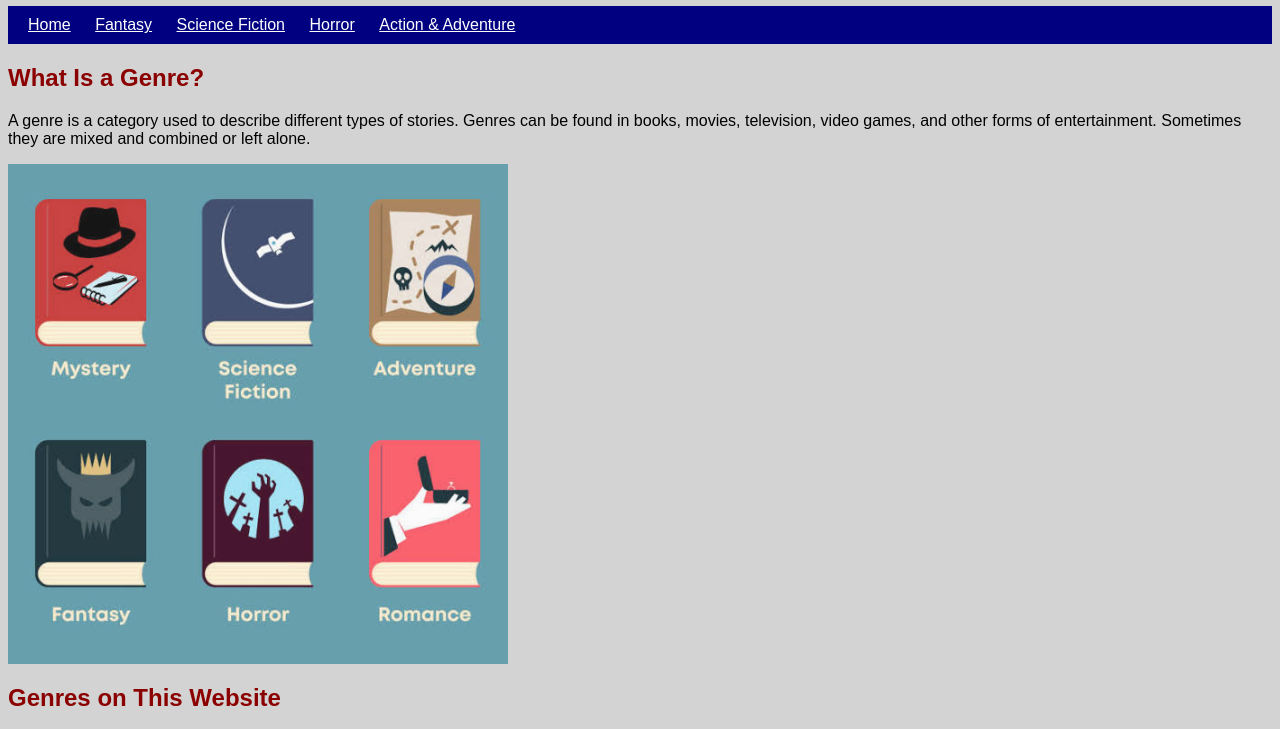
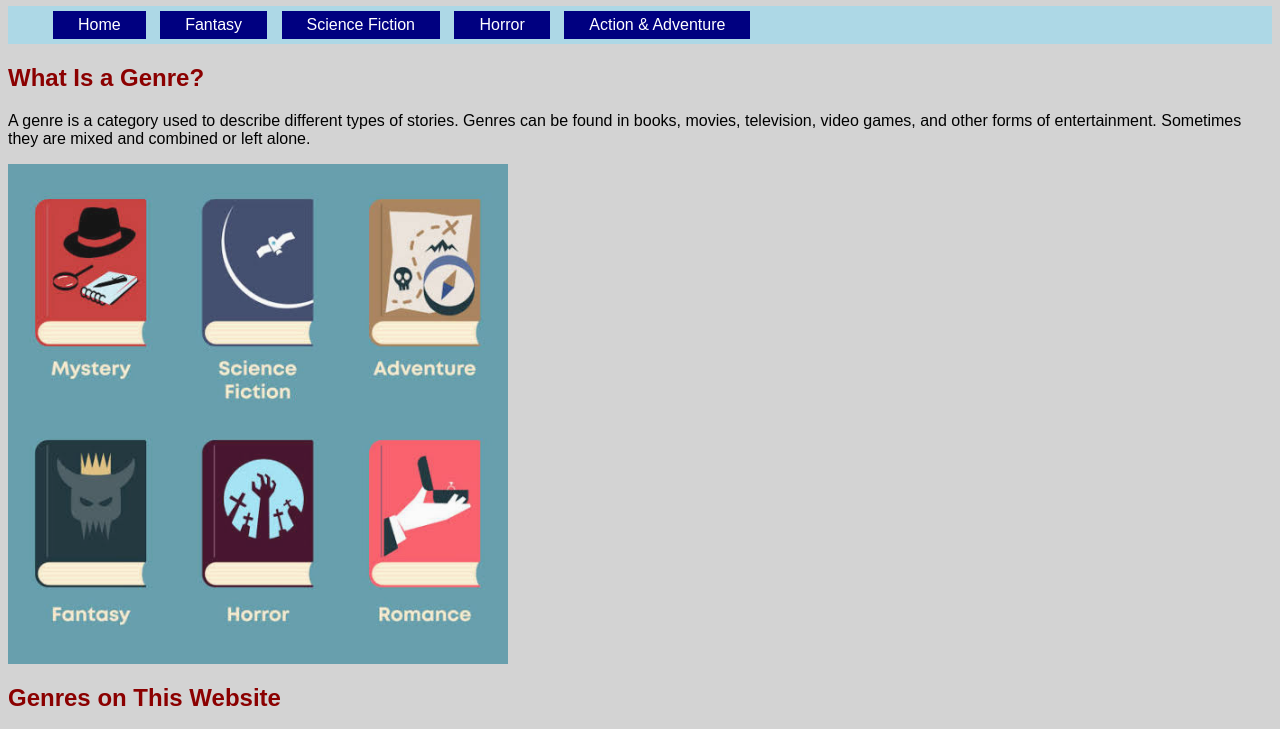
Before and after one commit to TheCosmosKid/MART145, a plain HTML site: page index.html in a window 1280 px wide. Shown: the part 60-789 px from the top of the page. Drawn offline with Linux system fonts and the light colour scheme.

Commit message:
Add files via upload

```diff
--- a/index.html
+++ b/index.html
@@ -7,13 +7,15 @@
 
     <h1>Exploring Fiction Genres</h1>
 
-    <nav>
-        <a href="index.html">Home</a>
-        <a href="fantasy.html">Fantasy</a>
-        <a href="sciencefiction.html">Science Fiction</a>
-        <a href="horror.html">Horror</a>
-        <a href="action.html">Action & Adventure</a>
-    </nav>
+    <div class="navbar">
+    <ul>
+        <li><a href="index.html">Home</a></li>
+        <li><a href="fantasy.html">Fantasy</a></li>
+        <li><a href="sciencefiction.html">Science Fiction</a></li>
+        <li><a href="horror.html">Horror</a></li>
+        <li><a href="action.html">Action &amp; Adventure</a></li>
+    </ul>
+</div>
 
     <h2>What Is a Genre?</h2>
 
--- a/styles.css
+++ b/styles.css
@@ -1,6 +1,7 @@
 nav {
     background-color: navy;
     padding: 10px;
+	color: black
 }
 
 a {
@@ -41,3 +42,25 @@
     width: 500px;
     opacity: 0.9;
 }
+
+}
+
+.navbar ul {
+    list-style-type: none;
+    margin: 0;
+    padding: 0;
+}
+
+.navbar li {
+    display: inline-block;
+    margin: 5px;
+    padding: 5px;
+    background-color: navy;
+}
+
+.navbar a {
+    color: white;
+    text-decoration: none;
+    font-family: Arial, sans-serif;
+    padding: 10px;
+}
```
Also changed, not shown: action.html (+9 -7 lines), fantasy.html (+9 -7 lines), horror.html (+10 -8 lines), sciencefiction.html (+10 -8 lines).
